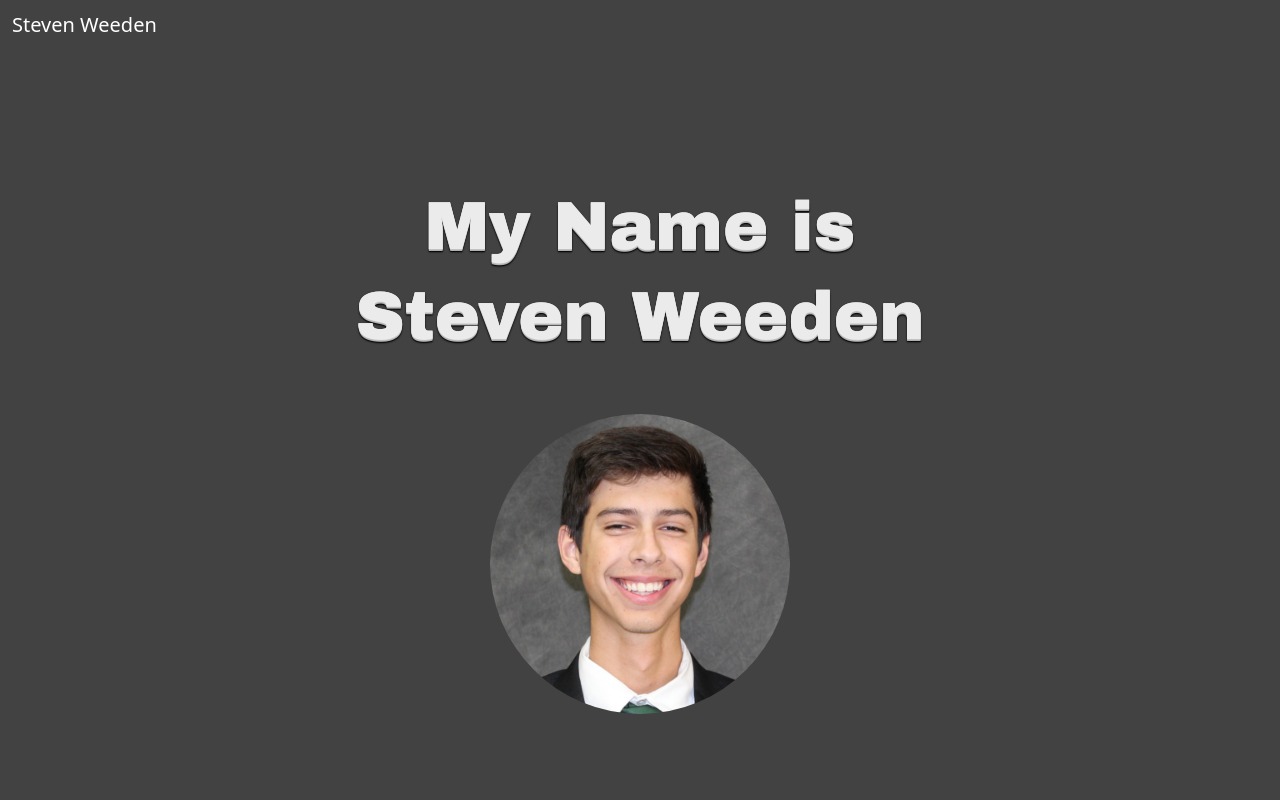
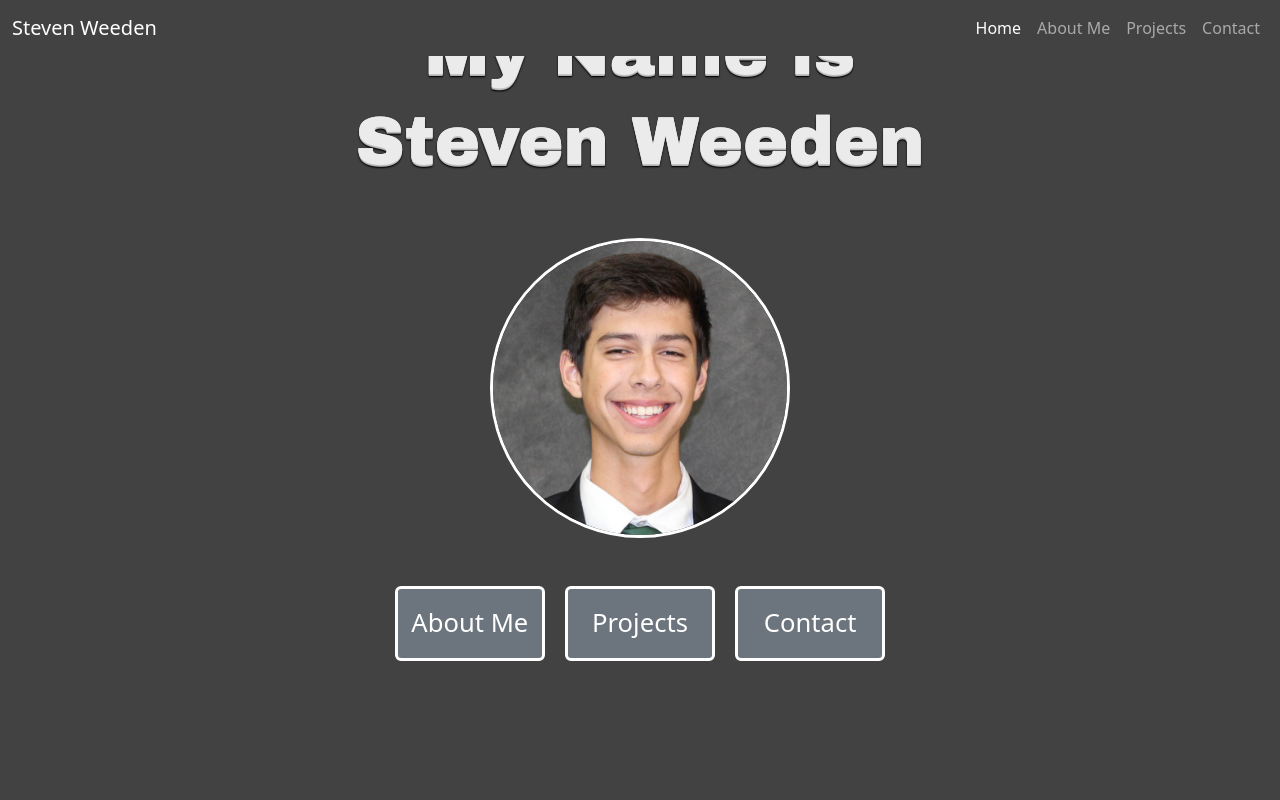
Before and after one commit to steven-weeden/Portfolio, a website: page index.html in a window 1280 px wide. Shown: the top 800 px of the page. Drawn offline with nearby package versions, Linux system fonts and the light colour scheme.

Commit message:
Touched up home page and added custom CSS.

```diff
--- /dev/null
+++ b/assets/js/index.js
@@ -0,0 +1,62 @@
+// Function to scroll to a section
+function scrollToSection(id) {
+    // If the clicked section is already active, do nothing
+    const activeButton = document.querySelector('.nav-item.nav-link.active');
+    const clickedButton = document.getElementById(`${id}Nav`);
+
+    if (activeButton === clickedButton) {
+        return; // Do nothing if the button is already active
+    }
+
+    // Scroll to the section smoothly
+    document.getElementById(id).scrollIntoView({ behavior: 'smooth' });
+
+    // Update the active button
+    updateActiveButton(id);
+}
+
+// Function to highlight the active navbar link based on scroll position
+window.addEventListener('scroll', () => {
+    const sections = ['home', 'about', 'projects', 'contact'];
+    let currentSection = '';
+
+    // Check if the page is at the very top (or slightly off top) to highlight the home button
+    if (window.scrollY === 0) {
+        currentSection = 'home';  // Home section is active when at the top
+    } else {
+        // Check which section is in the viewport
+        sections.forEach(section => {
+            const element = document.getElementById(section);
+            const rect = element.getBoundingClientRect();
+
+            // If the section is in the viewport
+            if (rect.top <= 0 && rect.bottom >= 0) {
+                currentSection = section;
+            }
+        });
+    }
+
+    // Update the active button based on the section in view
+    if (currentSection) {
+        updateActiveButton(currentSection);
+    }
+});
+
+// Function to update the active class for the navbar buttons
+function updateActiveButton(id) {
+    // Remove 'active' class from all buttons
+    const sections = ['home', 'about', 'projects', 'contact'];
+    sections.forEach(section => {
+        const navItem = document.getElementById(`${section}Nav`);
+        navItem.classList.remove('active');
+    });
+
+    // Add 'active' class to the current section's navbar button
+    const activeButton = document.getElementById(`${id}Nav`);
+    activeButton.classList.add('active');
+}
+
+// Initialize the active class on page load (set to Home initially)
+window.addEventListener('load', () => {
+    document.getElementById('homeNav').classList.add('active');
+});
--- a/index.html
+++ b/index.html
@@ -12,15 +12,25 @@
 <!---------------------------------Head^-------------------------------------->
 
 <body style="background-color: #424242; overflow-x: hidden;">
-    <nav class="navbar navbar-dark sticky-top" style="background-color: #424242;">
+
+    <nav class="navbar navbar-expand-lg navbar-dark sticky-top" style="background-color: #424242;">
         <div class="container-fluid">
           <span class="navbar-brand mb-0 h1">Steven Weeden</span>
+
+            <div class="collapse navbar-collapse justify-content-end" id="navbarNavAltMarkup">
+                <div class="navbar-nav">
+                <button class="nav-item nav-link" id="homeNav" onclick="scrollToSection('home')">Home</button>
+                <button class="nav-item nav-link" id="aboutNav" onclick="scrollToSection('about')">About Me</button>
+                <button class="nav-item nav-link" id="projectsNav" onclick="scrollToSection('projects')">Projects</button>
+                <button class="nav-item nav-link" id="contactNav" onclick="scrollToSection('contact')">Contact</button>
+                </div>
+            </div>
         </div>
-      </nav>
+    </nav>
 
 <!---------------------------------NavBar^-------------------------------------->
 
-<div id="home" class="container d-flex justify-content-center align-items-center text-center section" style="height: 100vh;">
+<div id="home" class="container d-flex justify-content-center align-items-center text-center section" style="height: 70vh;">
     <div class="row">
 
         <div class="col-12">
@@ -35,9 +45,16 @@
         <!-- Image -->
         <div class="col-12 mt-5">
             <img src="assets/img/1604462088123.jpg"
-                 class="rounded-circle img-fluid animate__animated animate__fadeInRight"
+                 class="rounded-circle img-fluid animate__animated animate__fadeInRight border border-white border-3"
                  alt="Steven Weeden" width="300" height="300">
         </div>
+
+        <div class="col-12 mt-5 animate__animated animate__fadeInUpBig">
+            <button type="button" class="btn btn-secondary rounded mx-2 border border-white border-3" onclick="scrollToSection('about')" style="width: 150px; height: 75px; font-size: 1.6em;">About Me</button>
+            <button type="button" class="btn btn-secondary rounded mx-2 border border-white border-3" onclick="scrollToSection('projects')" style="width: 150px; height: 75px; font-size: 1.6em;">Projects</button>
+            <button type="button" class="btn btn-secondary rounded mx-2 border border-white border-3" onclick="scrollToSection('contact')" style="width: 150px; height: 75px; font-size: 1.6em;">Contact</button>
+        </div>
+
     </div>
 </div>
 
@@ -45,6 +62,16 @@
     <h3 class="text-secondary">About Me</h3>
 </div>
 
+<div id="projects" class="container text-center section" style="display: flex; justify-content: center; align-items: center; height: 100vh;">
+    <h3 class="text-secondary">Projects</h3>
+</div>
+
+<div id="contact" class="container text-center section" style="display: flex; justify-content: center; align-items: center; height: 100vh;">
+    <h3 class="text-secondary">Contact</h3>
+</div>
+
+<script src="assets/js/index.js"></script>
+
 
 </body>
 </html>
```
